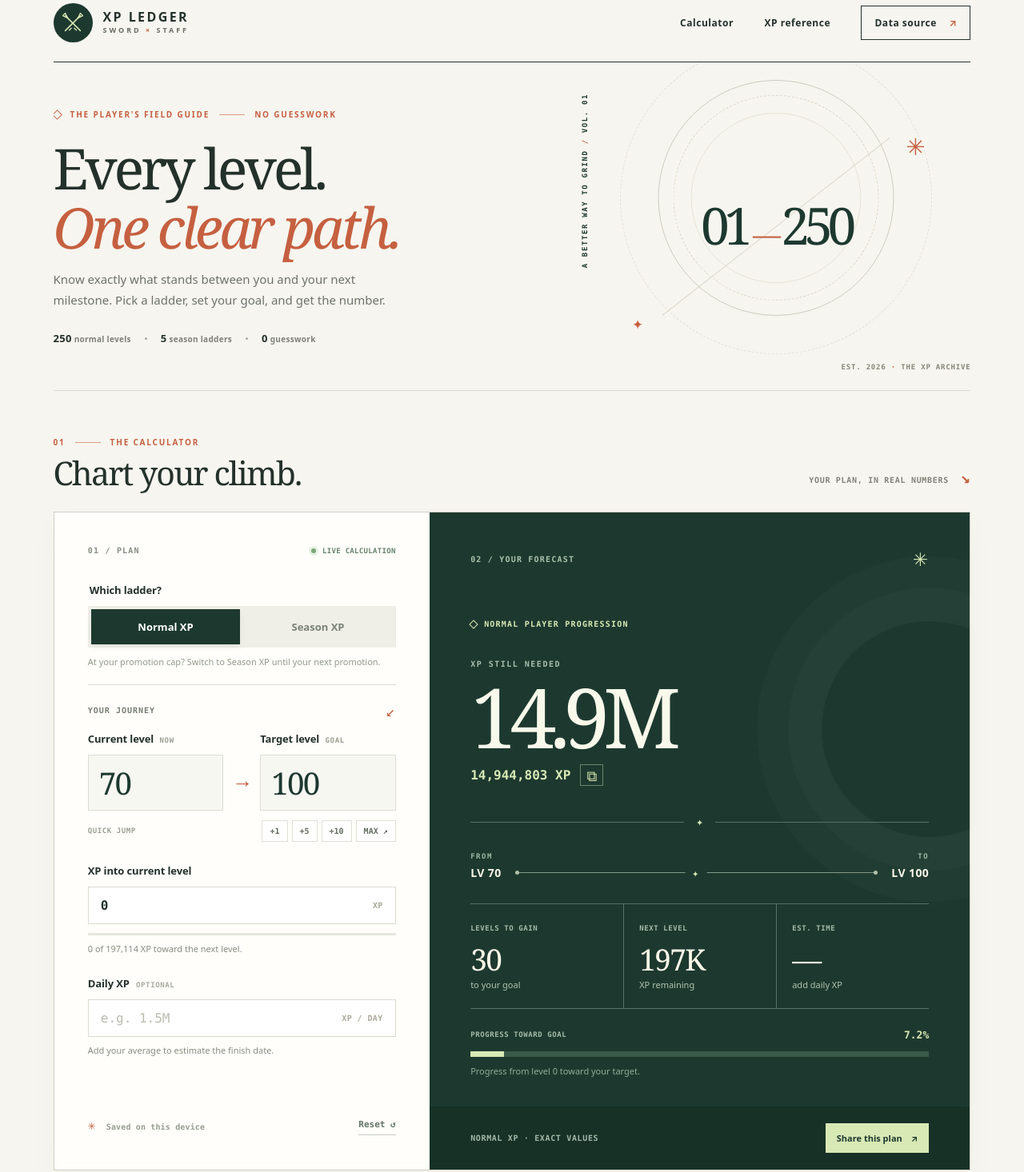
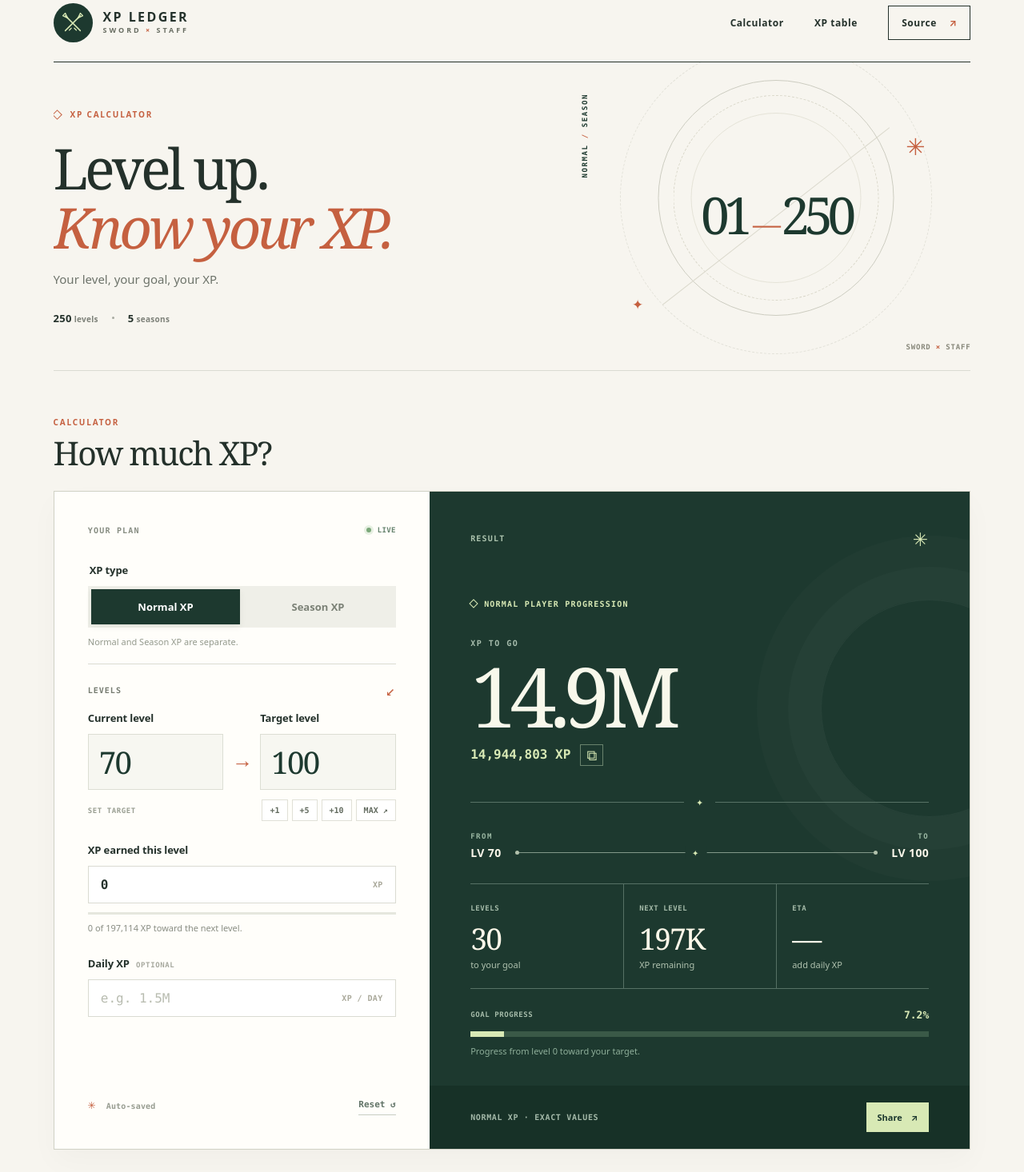
Before and after one commit to Nippytime/sword-x-staff-xp, a website with bundled scripts: page index.html in a window 1280 px wide. Shown: the part 20-1486 px from the top of the page at 80% size. Built offline with nearby package versions, Linux system fonts and the light colour scheme.

Commit message:
Trim XP calculator copy

```diff
--- a/index.html
+++ b/index.html
@@ -4,7 +4,7 @@
   <meta charset="utf-8">
   <meta name="viewport" content="width=device-width, initial-scale=1">
   <meta name="theme-color" content="#f8f6f0">
-  <meta name="description" content="Find the exact XP you need in Sword × Staff. Plan normal levels and every available Season Level ladder.">
+  <meta name="description" content="Calculate Sword × Staff XP for normal and Season Levels.">
   <title>XP Ledger — Sword × Staff</title>
   <link rel="icon" href="assets/favicon.svg" type="image/svg+xml">
   <link rel="stylesheet" href="assets/styles.css">
@@ -18,62 +18,62 @@
         <span class="brand-lines"><strong>XP LEDGER</strong><small>SWORD <span>×</span> STAFF</small></span>
       </a>
       <nav class="top-links" aria-label="Page navigation">
-        <a href="#calculator">Calculator</a><a href="#reference">XP reference</a>
-        <a class="top-source" href="https://www.purrwikimania.com/xp.html" target="_blank" rel="noopener noreferrer">Data source <span aria-hidden="true">↗</span></a>
+        <a href="#calculator">Calculator</a><a href="#reference">XP table</a>
+        <a class="top-source" href="https://www.purrwikimania.com/xp.html" target="_blank" rel="noopener noreferrer">Source <span aria-hidden="true">↗</span></a>
       </nav>
     </header>
 
     <main>
       <section class="intro" aria-labelledby="page-title">
         <div class="intro-text">
-          <p class="eyebrow"><span class="diamond" aria-hidden="true"></span> THE PLAYER'S FIELD GUIDE <span class="eyebrow-line" aria-hidden="true"></span> NO GUESSWORK</p>
-          <h1 id="page-title">Every level.<br><em>One clear path.</em></h1>
-          <p class="intro-copy">Know exactly what stands between you and your next milestone. Pick a ladder, set your goal, and get the number.</p>
-          <div class="intro-marks" aria-label="Data coverage"><span><b>250</b> normal levels</span><span class="mark-divider" aria-hidden="true"></span><span><b>5</b> season ladders</span><span class="mark-divider" aria-hidden="true"></span><span><b>0</b> guesswork</span></div>
+          <p class="eyebrow"><span class="diamond" aria-hidden="true"></span> XP CALCULATOR</p>
+          <h1 id="page-title">Level up.<br><em>Know your XP.</em></h1>
+          <p class="intro-copy">Your level, your goal, your XP.</p>
+          <div class="intro-marks" aria-label="Data coverage"><span><b>250</b> levels</span><span class="mark-divider" aria-hidden="true"></span><span><b>5</b> seasons</span></div>
         </div>
-        <div class="hero-art" aria-hidden="true"><div class="art-circle ring-one"></div><div class="art-circle ring-two"></div><div class="art-cross art-cross-one">✳</div><div class="art-cross art-cross-two">✦</div><div class="art-caption">A BETTER WAY TO GRIND <span> / </span> VOL. 01</div><div class="art-level">01<span>—</span>250</div><div class="art-needle"></div><div class="art-index">EST. 2026 <span> · </span> THE XP ARCHIVE</div></div>
+        <div class="hero-art" aria-hidden="true"><div class="art-circle ring-one"></div><div class="art-circle ring-two"></div><div class="art-cross art-cross-one">✳</div><div class="art-cross art-cross-two">✦</div><div class="art-caption">NORMAL <span> / </span> SEASON</div><div class="art-level">01<span>—</span>250</div><div class="art-needle"></div><div class="art-index">SWORD <span> × </span> STAFF</div></div>
       </section>
 
       <section id="calculator" class="calculator" aria-labelledby="calc-heading">
-        <div class="section-heading"><div><p class="eyebrow">01 <span class="eyebrow-line" aria-hidden="true"></span> THE CALCULATOR</p><h2 id="calc-heading">Chart your climb.</h2></div><span class="aside-note">YOUR PLAN, IN REAL NUMBERS <span aria-hidden="true">↘</span></span></div>
+        <div class="section-heading"><div><p class="eyebrow">CALCULATOR</p><h2 id="calc-heading">How much XP?</h2></div></div>
         <div class="workbench">
           <form class="inputs-panel" id="xp-form" novalidate>
-            <div class="form-top"><span class="form-index">01 / PLAN</span><span class="live-tag"><span></span> LIVE CALCULATION</span></div>
-            <fieldset class="mode-set"><legend>Which ladder?</legend><div class="mode-switch" aria-label="XP ladder"><button type="button" class="mode-button is-active" data-mode="normal" aria-pressed="true">Normal XP</button><button type="button" class="mode-button" data-mode="season" aria-pressed="false">Season XP</button></div></fieldset>
-            <p class="mode-helper" id="normal-mode-helper">At your promotion cap? Switch to Season XP until your next promotion.</p>
+            <div class="form-top"><span class="form-index">YOUR PLAN</span><span class="live-tag"><span></span> LIVE</span></div>
+            <fieldset class="mode-set"><legend>XP type</legend><div class="mode-switch" aria-label="XP ladder"><button type="button" class="mode-button is-active" data-mode="normal" aria-pressed="true">Normal XP</button><button type="button" class="mode-button" data-mode="season" aria-pressed="false">Season XP</button></div></fieldset>
+            <p class="mode-helper" id="normal-mode-helper">Normal and Season XP are separate.</p>
             <div class="season-area" id="season-area" hidden><label for="season">Promotion / season</label><div class="select-wrap"><select id="season" name="season"><option value="1">S1 · Witching Hours / Expert</option><option value="2">S2 · Crossed Paths / Champion</option><option value="3">S3 · Finale of Chaos / Master</option><option value="4">S4 · Bizarre Spectacle / Paragon</option><option value="5">S5 · Frostfire Anthem / Saint</option></select><span aria-hidden="true">⌄</span></div><p class="help-text" id="season-description"></p></div>
-            <div class="fields-heading"><span>YOUR JOURNEY</span><span aria-hidden="true">↙</span></div>
-            <div class="level-pair"><div class="level-field"><label for="current">Current level <span class="label-muted">NOW</span></label><input id="current" name="current" type="number" inputmode="numeric" min="1" max="250" step="1" value="70" required></div><span class="level-arrow" aria-hidden="true">→</span><div class="level-field"><label for="target">Target level <span class="label-muted">GOAL</span></label><input id="target" name="target" type="number" inputmode="numeric" min="1" max="250" step="1" value="100" required></div></div>
-            <div class="presets" role="group" aria-label="Quick target buttons"><span>QUICK JUMP</span><button type="button" data-jump="1">+1</button><button type="button" data-jump="5">+5</button><button type="button" data-jump="10">+10</button><button type="button" data-jump="max">MAX ↗</button></div>
-            <div class="field-row"><div class="stacked"><label for="earned">XP into current level</label><div class="input-with-unit"><input id="earned" name="earned" type="text" inputmode="decimal" placeholder="0" value="0" autocomplete="off"><span>XP</span></div><div class="mini-progress" role="progressbar" aria-label="Progress to next level" aria-valuemin="0" aria-valuemax="100" aria-valuenow="0" id="current-progress"><span id="current-progress-fill"></span></div><p class="help-text" id="next-level-hint">XP already earned toward your next level.</p></div></div>
-            <div class="field-row last-field"><div class="stacked"><label for="daily">Daily XP <span class="optional">OPTIONAL</span></label><div class="input-with-unit"><input id="daily" name="daily" type="text" inputmode="decimal" placeholder="e.g. 1.5M" autocomplete="off"><span>XP / DAY</span></div><p class="help-text">Add your average to estimate the finish date.</p></div></div>
+            <div class="fields-heading"><span>LEVELS</span><span aria-hidden="true">↙</span></div>
+            <div class="level-pair"><div class="level-field"><label for="current">Current level </label><input id="current" name="current" type="number" inputmode="numeric" min="1" max="250" step="1" value="70" required></div><span class="level-arrow" aria-hidden="true">→</span><div class="level-field"><label for="target">Target level </label><input id="target" name="target" type="number" inputmode="numeric" min="1" max="250" step="1" value="100" required></div></div>
+            <div class="presets" role="group" aria-label="Quick target buttons"><span>SET TARGET</span><button type="button" data-jump="1">+1</button><button type="button" data-jump="5">+5</button><button type="button" data-jump="10">+10</button><button type="button" data-jump="max">MAX ↗</button></div>
+            <div class="field-row"><div class="stacked"><label for="earned">XP earned this level</label><div class="input-with-unit"><input id="earned" name="earned" type="text" inputmode="decimal" placeholder="0" value="0" autocomplete="off"><span>XP</span></div><div class="mini-progress" role="progressbar" aria-label="Progress to next level" aria-valuemin="0" aria-valuemax="100" aria-valuenow="0" id="current-progress"><span id="current-progress-fill"></span></div><p class="help-text" id="next-level-hint">Enter XP already earned.</p></div></div>
+            <div class="field-row last-field"><div class="stacked"><label for="daily">Daily XP <span class="optional">OPTIONAL</span></label><div class="input-with-unit"><input id="daily" name="daily" type="text" inputmode="decimal" placeholder="e.g. 1.5M" autocomplete="off"><span>XP / DAY</span></div></div></div>
             <p class="input-error" id="input-error" role="alert" hidden></p>
-            <div class="form-foot"><span><span class="tiny-star">✳</span> Saved on this device</span><button type="button" class="reset-button" id="reset-button">Reset ↺</button></div>
+            <div class="form-foot"><span><span class="tiny-star">✳</span> Auto-saved</span><button type="button" class="reset-button" id="reset-button">Reset ↺</button></div>
           </form>
 
           <div class="results" aria-live="polite" aria-atomic="true">
-            <div class="result-top"><span>02 / YOUR FORECAST</span><span class="result-glyph" aria-hidden="true">✳</span></div>
+            <div class="result-top"><span>RESULT</span><span class="result-glyph" aria-hidden="true">✳</span></div>
             <div class="result-body" id="result-body">
-              <div class="result-context"><span class="context-dot" aria-hidden="true"></span><span id="ladder-name">NORMAL PROGRESSION</span></div>
-              <p class="result-label">XP STILL NEEDED</p>
+              <div class="result-context"><span class="context-dot" aria-hidden="true"></span><span id="ladder-name">NORMAL XP</span></div>
+              <p class="result-label">XP TO GO</p>
               <p class="hero-value" id="needed-short">—</p>
               <div class="exact-value"><span id="needed-exact">— XP</span><button type="button" class="copy-exact" id="copy-exact" aria-label="Copy exact XP amount" title="Copy exact XP">⧉</button></div>
               <div class="result-divider" aria-hidden="true"><span></span><i>✦</i><span></span></div>
               <div class="journey-line"><div><span>FROM</span><strong id="display-current">LEVEL 70</strong></div><div class="journey-track" aria-hidden="true"><span>✦</span></div><div class="journey-end"><span>TO</span><strong id="display-target">LEVEL 100</strong></div></div>
-              <div class="stat-cells"><div class="stat-cell"><span>LEVELS TO GAIN</span><strong id="levels-remaining">—</strong><small id="level-caption">to your goal</small></div><div class="stat-cell"><span>NEXT LEVEL</span><strong id="next-needed">—</strong><small>XP remaining</small></div><div class="stat-cell"><span>EST. TIME</span><strong id="time-estimate">—</strong><small id="date-estimate">add daily XP</small></div></div>
-              <div class="goal-progress"><div class="goal-progress-top"><span>PROGRESS TOWARD GOAL</span><strong id="goal-progress-pct">0%</strong></div><div class="goal-progress-track"><span id="goal-progress-fill"></span></div><p id="goal-progress-detail" class="goal-progress-detail">Based on cumulative XP in this ladder.</p></div>
+              <div class="stat-cells"><div class="stat-cell"><span>LEVELS</span><strong id="levels-remaining">—</strong><small id="level-caption">to your goal</small></div><div class="stat-cell"><span>NEXT LEVEL</span><strong id="next-needed">—</strong><small>XP remaining</small></div><div class="stat-cell"><span>ETA</span><strong id="time-estimate">—</strong><small id="date-estimate">add daily XP</small></div></div>
+              <div class="goal-progress"><div class="goal-progress-top"><span>GOAL PROGRESS</span><strong id="goal-progress-pct">0%</strong></div><div class="goal-progress-track"><span id="goal-progress-fill"></span></div><p id="goal-progress-detail" class="goal-progress-detail"></p></div>
             </div>
             <div class="result-error" id="result-error" hidden><span class="error-symbol">!</span><h3>Check your numbers.</h3><p id="result-error-message"></p></div>
-            <div class="result-footer"><span id="result-meta">SOURCE-SYNCED • EXACT XP</span><button type="button" id="share-button">Share this plan <span aria-hidden="true">↗</span></button></div>
+            <div class="result-footer"><span id="result-meta"></span><button type="button" id="share-button">Share <span aria-hidden="true">↗</span></button></div>
           </div>
         </div>
-        <div class="season-note" id="season-note" hidden><span class="note-icon">i</span><p><strong>Two separate XP pools.</strong> Season XP unlocks at the season's promotion cap. It's calculated independently of normal XP and its Season Levels expire at season end; this calculator won't combine those two ladders.</p></div>
+        <div class="season-note" id="season-note" hidden><span class="note-icon">i</span><p><strong>Season XP</strong> is separate from normal XP and resets each season.</p></div>
       </section>
 
-      <section id="reference" class="reference" aria-labelledby="reference-heading"><div class="section-heading reference-heading"><div><p class="eyebrow">02 <span class="eyebrow-line" aria-hidden="true"></span> THE LOOKUP</p><h2 id="reference-heading">The numbers, uncovered.</h2></div><p class="reference-intro">Every step on your selected ladder. Nothing hidden behind a spreadsheet.</p></div><div class="reference-box"><div class="reference-tools"><div><span class="form-index">LEVEL BREAKDOWN</span><p id="reference-subtitle">Normal player progression</p></div><label class="search-box"><svg viewBox="0 0 24 24" fill="none" stroke="currentColor" stroke-width="1.8" aria-hidden="true"><circle cx="10.8" cy="10.8" r="6.7"></circle><path d="m16 16 5 5"></path></svg><span class="sr-only">Find a level or rank</span><input id="reference-search" type="search" placeholder="Find level or rank…" autocomplete="off"></label></div><div class="table-scroll" tabindex="0" aria-label="Scrollable experience table"><table><thead><tr><th scope="col">LEVEL</th><th scope="col">RANK / TYPE</th><th scope="col" class="numeric">XP TO REACH</th><th scope="col" class="numeric">CUMULATIVE XP</th></tr></thead><tbody id="reference-body"></tbody></table><p id="reference-empty" class="reference-empty" hidden>No levels match that search.</p></div><div class="table-footer"><span id="table-row-count">—</span><span id="snapshot-tag">XP DATA • 29 SEP 2026</span></div></div></section>
+      <section id="reference" class="reference" aria-labelledby="reference-heading"><div class="section-heading reference-heading"><div><p class="eyebrow">XP TABLE</p><h2 id="reference-heading">XP by level</h2></div></div><div class="reference-box"><div class="reference-tools"><div><span class="form-index">LEVELS</span><p id="reference-subtitle">Normal player progression</p></div><label class="search-box"><svg viewBox="0 0 24 24" fill="none" stroke="currentColor" stroke-width="1.8" aria-hidden="true"><circle cx="10.8" cy="10.8" r="6.7"></circle><path d="m16 16 5 5"></path></svg><span class="sr-only">Find a level or rank</span><input id="reference-search" type="search" placeholder="Find level…" autocomplete="off"></label></div><div class="table-scroll" tabindex="0" aria-label="Scrollable experience table"><table><thead><tr><th scope="col">LEVEL</th><th scope="col">RANK / TYPE</th><th scope="col" class="numeric">LEVEL XP</th><th scope="col" class="numeric">TOTAL XP</th></tr></thead><tbody id="reference-body"></tbody></table><p id="reference-empty" class="reference-empty" hidden>No matches.</p></div><div class="table-footer"><span id="table-row-count">—</span><span id="snapshot-tag">XP DATA • 29 SEP 2026</span></div></div></section>
     </main>
 
-    <footer class="site-footer"><div><span class="footer-icon" aria-hidden="true">✳</span><span>Made for the climb.</span></div><p>Community XP reference by <a href="https://www.purrwikimania.com/xp.html" target="_blank" rel="noopener noreferrer">Purrwikimania ↗</a> · Independent, unofficial tool.</p><a href="#page-title" aria-label="Back to top">↑ BACK TO TOP</a></footer>
+    <footer class="site-footer"><p>XP data: <a href="https://www.purrwikimania.com/xp.html" target="_blank" rel="noopener noreferrer">Purrwikimania ↗</a> · Unofficial.</p></footer>
   </div>
   <div id="toast" class="toast" role="status" aria-live="polite"></div>
 </body>
```
